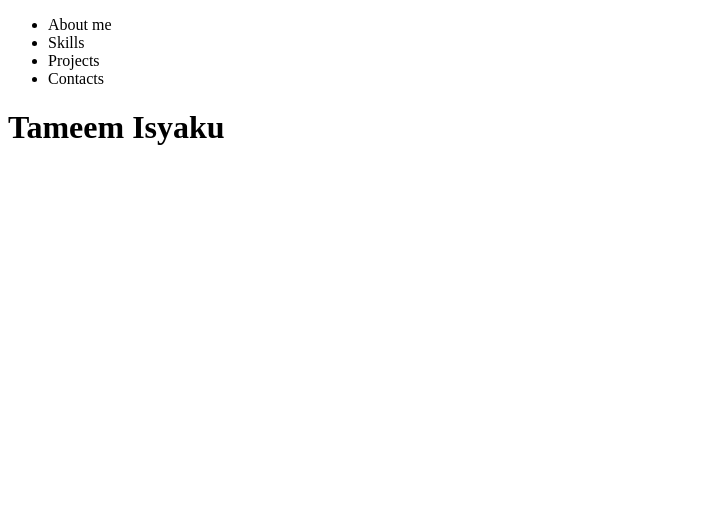
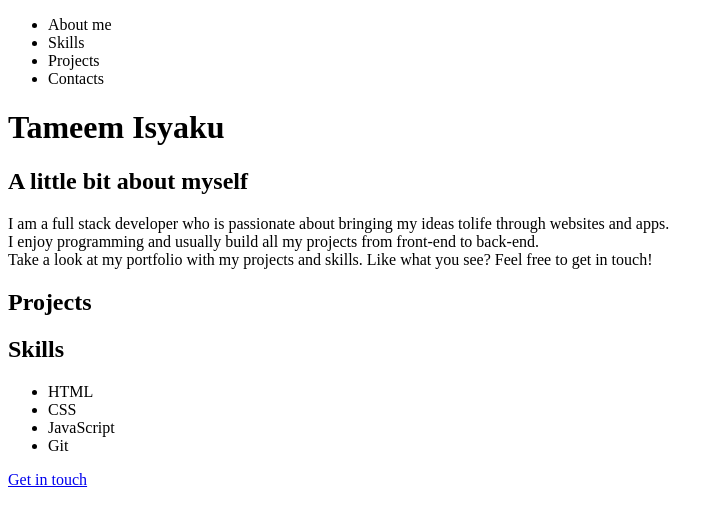
Before and after one commit to Tameem-ux/Portfolio, a plain HTML site: page index.html in a window 1280 px wide. Shown: the whole page, without its empty margins (0-724 px from the left). Drawn offline with Linux system fonts and the light colour scheme.

Commit message:
Modified index.html

```diff
--- a/index.html
+++ b/index.html
@@ -1,7 +1,7 @@
 <!DOCTYPE html>
 <html>
 <head>
-    <title>Home</title>
+    <title>My portfolio</title>
     <link rel="stylesheet" href="styles.css">
 </head>
 <body>
@@ -16,5 +16,29 @@
     <header>
         <h1>Tameem Isyaku</h1>
     </header>
+    <section class="profile">
+        <h2>A little bit about myself</h2>
+        <p>I am a full stack developer who is passionate about bringing my ideas tolife through websites and apps.<br>
+        I enjoy programming and usually build all my projects from front-end to back-end.<br>
+        Take a look at my portfolio with my projects and skills. Like what you see? Feel free to get in touch!
+        </p>
+
+    </section>
+    <section class="projects">
+        <h2>Projects</h2>
+    </section>
+    <section class="skills">
+        <h2>Skills</h2>
+        <ul>
+            <li>HTML</li>
+            <li>CSS</li>
+            <li>JavaScript</li>
+            <li>Git</li>
+        </ul>
+    </section>
+    <section class="contact">
+        <a href="contact.html">Get in touch</a>
+
+    </section>
 </body>
 </html>
```
Also changed, not shown: contact.html (added).
